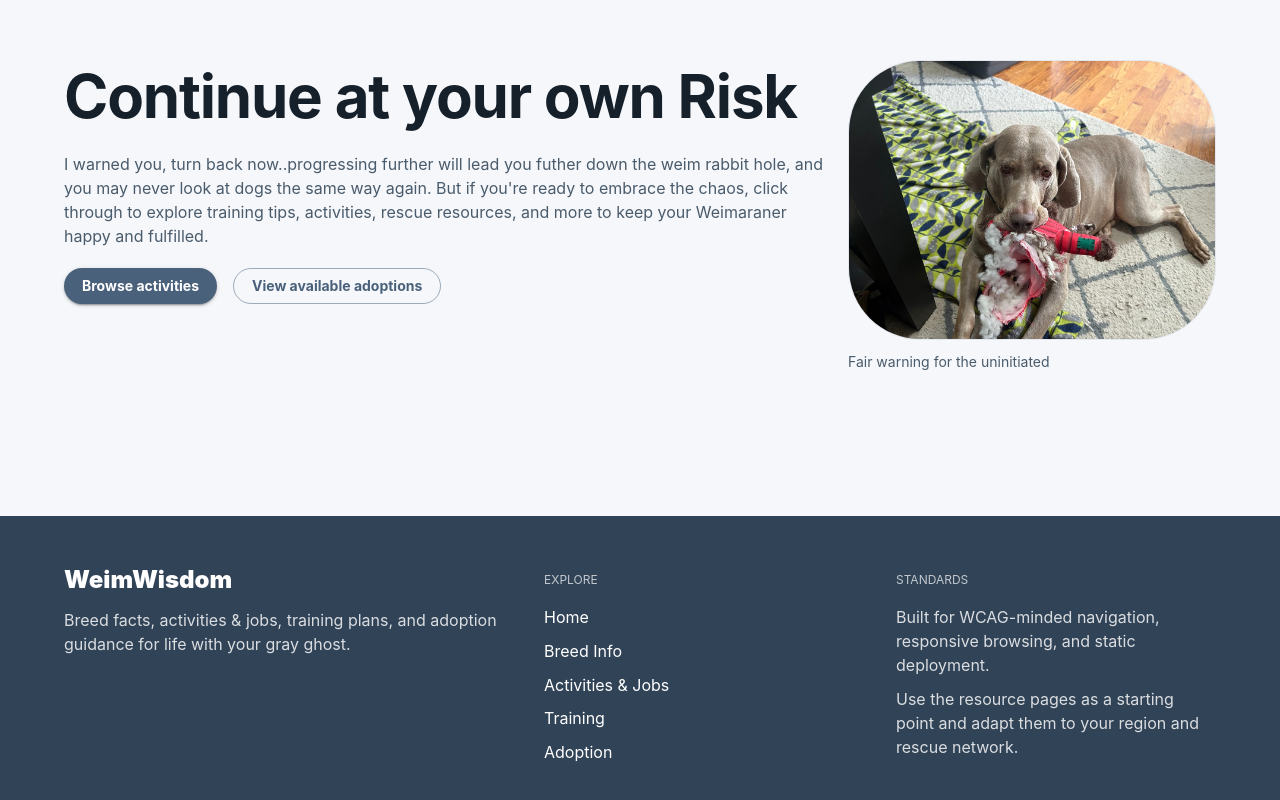
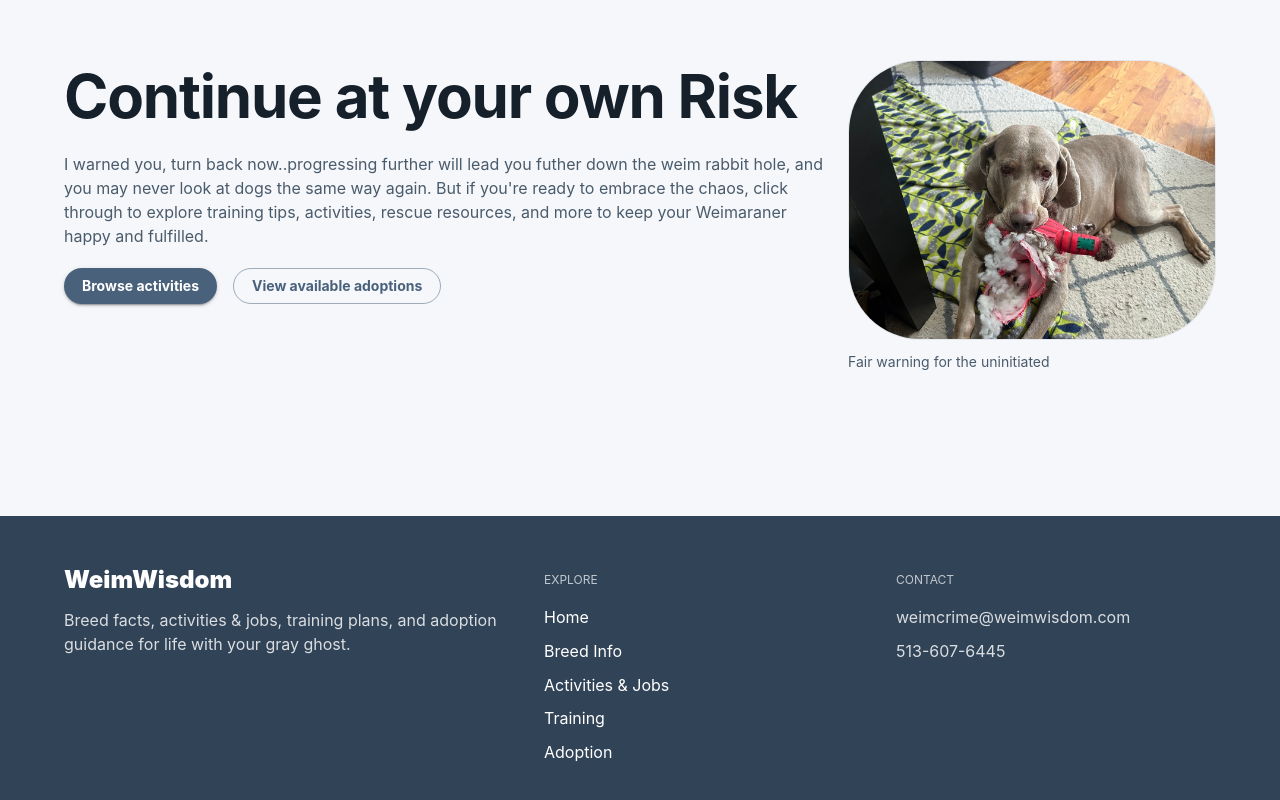
Before and after one commit to evilbeliver/weimwisdom, a Next.js app: page / in a window 1280 px wide. Shown: the part 4158-4958 px from the top of the page. Built offline with nearby package versions, Linux system fonts and the light colour scheme.

Commit message:
updated footer with contact info

```diff
--- a/src/components/SiteFooter.tsx
+++ b/src/components/SiteFooter.tsx
@@ -38,14 +38,14 @@ export function SiteFooter() {
           <Box>
             <Stack spacing={1.2}>
               <Typography component="p" variant="overline" sx={{ opacity: 0.7 }}>
-                Standards
+                Contact
               </Typography>
-              <Typography component="p" sx={{ opacity: 0.82 }}>
-                Built for WCAG-minded navigation, responsive browsing, and static deployment.
-              </Typography>
-              <Typography component="p" sx={{ opacity: 0.82 }}>
-                Use the resource pages as a starting point and adapt them to your region and rescue network.
-              </Typography>
+              <MuiLink href="mailto:weimcrime@weimwisdom.com" color="inherit" underline="hover" sx={{ opacity: 0.82 }}>
+                weimcrime@weimwisdom.com
+              </MuiLink>
+              <MuiLink href="tel:+15136076445" color="inherit" underline="hover" sx={{ opacity: 0.82 }}>
+                513-607-6445
+              </MuiLink>
             </Stack>
           </Box>
         </Box>
```
